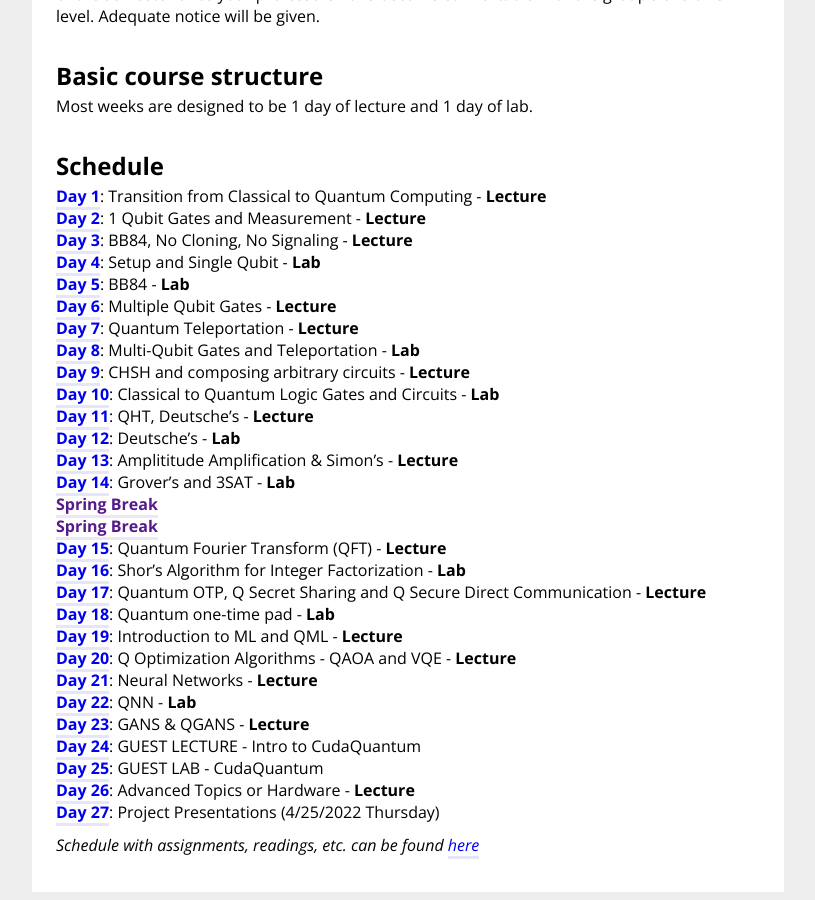
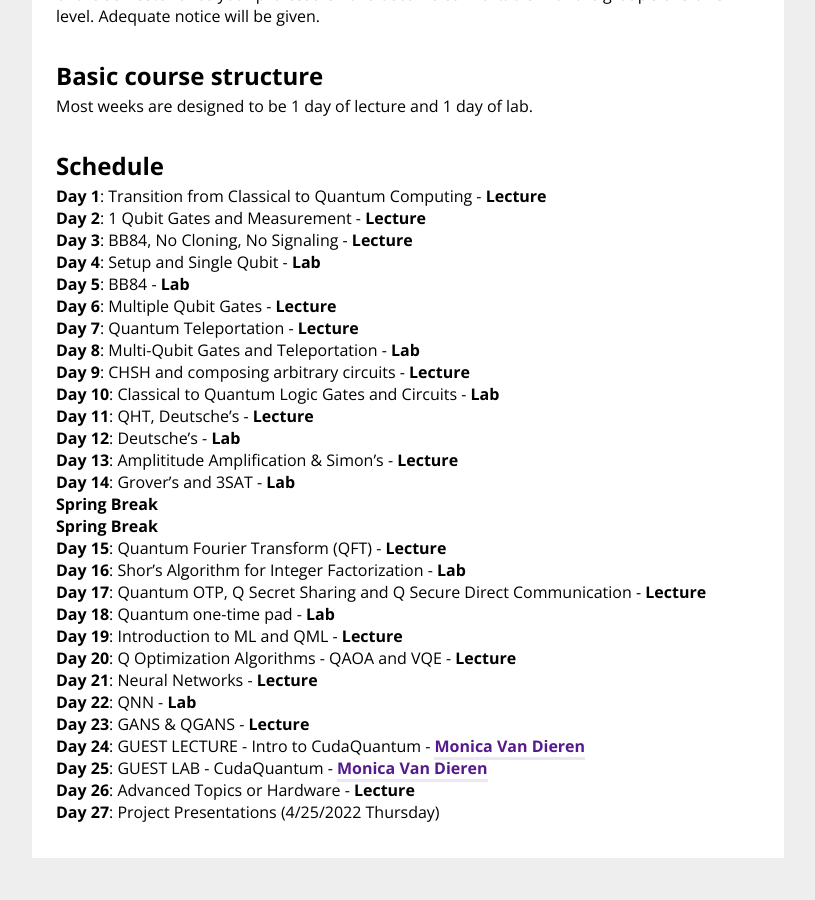
Before and after one commit to thequantumturtle/2024-Spring-11860, a Jekyll site: the page built from index.md, in a window 1280 px wide and 900 px high, scrolled down 1451 px. Shown: the whole window, without its empty margins (232-1047 px from the left). Built offline with Jekyll 4.4.1, drawn with Linux system fonts in a browser that asks for light colours; after the commit the page ends 2317 px from its top, so only the background shows below that; some of the changed text lies outside the part shown.

Commit message:
got course website up with some corners cut

```diff
--- a/index.md
+++ b/index.md
@@ -48,36 +48,36 @@ Most weeks are designed to be 1 day of lecture and 1 day of lab.
 
 
 ## Schedule
-[**Day 1**](syllabus/1-Introduction.html): Transition from Classical to Quantum Computing - **Lecture**
-[**Day 2**](syllabus/2-Classical-To-Quantum.html): 1 Qubit Gates and Measurement - **Lecture**
-[**Day 3**](syllabus/3-One-Qubit.html): BB84, No Cloning, No Signaling - **Lecture**
-[**Day 4**](syllabus/4-Intro-Lab.html): Setup and Single Qubit - **Lab**
-[**Day 5**](syllabus/5-Quantum-Basis.html): BB84 - **Lab**
-[**Day 6**](syllabus/6-Measuring-In-Bases.html): Multiple Qubit Gates - **Lecture**
-[**Day 7**](syllabus/7-Qubit-Applications.html): Quantum Teleportation - **Lecture**
-[**Day 8**](syllabus/8-Changing-Basis.html): Multi-Qubit Gates and Teleportation - **Lab**
-[**Day 9**](syllabus/9-CHSH.html): CHSH and composing arbitrary circuits - **Lecture**
-[**Day 10**](syllabus/10-CHSH.html): Classical to Quantum Logic Gates and Circuits - **Lab**
-[**Day 11**](syllabus/11-Multi-Qubit-Gates.html): QHT, Deutsche's - **Lecture**
-[**Day 12**](syllabus/12-BB84.html): Deutsche's - **Lab**
-[**Day 13**](syllabus/13-Entanglement.html): Amplititude Amplification & Simon's - **Lecture**
-[**Day 14**](syllabus/14-Multi-Qubit-Lab.html): Grover's and 3SAT - **Lab**
-[**Spring Break**]()
-[**Spring Break**]()
-[**Day 15**](syllabus/15-Quantum-Teleportation.html): Quantum Fourier Transform (QFT) - **Lecture**
-[**Day 16**](syllabus/16-Quantum-Teleportation.html): Shor’s Algorithm for Integer Factorization - **Lab**
-[**Day 17**](syllabus/17-Simon-&-Deutsch.html): Quantum OTP, Q Secret Sharing and Q Secure Direct Communication - **Lecture**
-[**Day 18**](syllabus/18-Simon-&-Deutsch.html): Quantum one-time pad - **Lab**
-[**Day 19**](syllabus/19-Quantum-Search.html): Introduction to ML and QML - **Lecture**
-[**Day 20**](syllabus/20-Quantum-Search.html): Q Optimization Algorithms - QAOA and VQE - **Lecture**
-[**Day 21**](syllabus/21-QFT.html): Neural Networks - **Lecture**
-[**Day 22**](syllabus/22-QFT.html): QNN - **Lab**
-[**Day 23**](syllabus/23-Shots.html): GANS & QGANS - **Lecture**
-[**Day 24**](syllabus/24-Shors.html): GUEST LECTURE - Intro to CudaQuantum
-[**Day 25**](syllabus/25-Advanced-Topic.html): GUEST LAB - CudaQuantum
-[**Day 26**](syllabus/26-Presentation.html): Advanced Topics or Hardware - **Lecture**
-[**Day 27**](syllabus/26-Presentation.html): Project Presentations  (4/25/2022 Thursday)
+**Day 1**: Transition from Classical to Quantum Computing - **Lecture**
+**Day 2**: 1 Qubit Gates and Measurement - **Lecture**
+**Day 3**: BB84, No Cloning, No Signaling - **Lecture**
+**Day 4**: Setup and Single Qubit - **Lab**
+**Day 5**: BB84 - **Lab**
+**Day 6**: Multiple Qubit Gates - **Lecture**
+**Day 7**: Quantum Teleportation - **Lecture**
+**Day 8**: Multi-Qubit Gates and Teleportation - **Lab**
+**Day 9**: CHSH and composing arbitrary circuits - **Lecture**
+**Day 10**: Classical to Quantum Logic Gates and Circuits - **Lab**
+**Day 11**: QHT, Deutsche's - **Lecture**
+**Day 12**: Deutsche's - **Lab**
+**Day 13**: Amplititude Amplification & Simon's - **Lecture**
+**Day 14**: Grover's and 3SAT - **Lab**
+**Spring Break**
+**Spring Break**
+**Day 15**: Quantum Fourier Transform (QFT) - **Lecture**
+**Day 16**: Shor’s Algorithm for Integer Factorization - **Lab**
+**Day 17**: Quantum OTP, Q Secret Sharing and Q Secure Direct Communication - **Lecture**
+**Day 18**: Quantum one-time pad - **Lab**
+**Day 19**: Introduction to ML and QML - **Lecture**
+**Day 20**: Q Optimization Algorithms - QAOA and VQE - **Lecture**
+**Day 21**: Neural Networks - **Lecture**
+**Day 22**: QNN - **Lab**
+**Day 23**: GANS & QGANS - **Lecture**
+**Day 24**: GUEST LECTURE - Intro to CudaQuantum - [**Monica Van Dieren**]()
+**Day 25**: GUEST LAB - CudaQuantum - [**Monica Van Dieren**]()
+**Day 26**: Advanced Topics or Hardware - **Lecture**
+**Day 27**: Project Presentations  (4/25/2022 Thursday)
 
 
 
-*Schedule with assignments, readings, etc. can be found [here](schedule.html)*
+<!-- *Schedule with assignments, readings, etc. can be found [here](schedule.html)* -->
```
Also changed, not shown: other parts of index.md (+1 -1 lines), schedule.md (+2 -2 lines).
